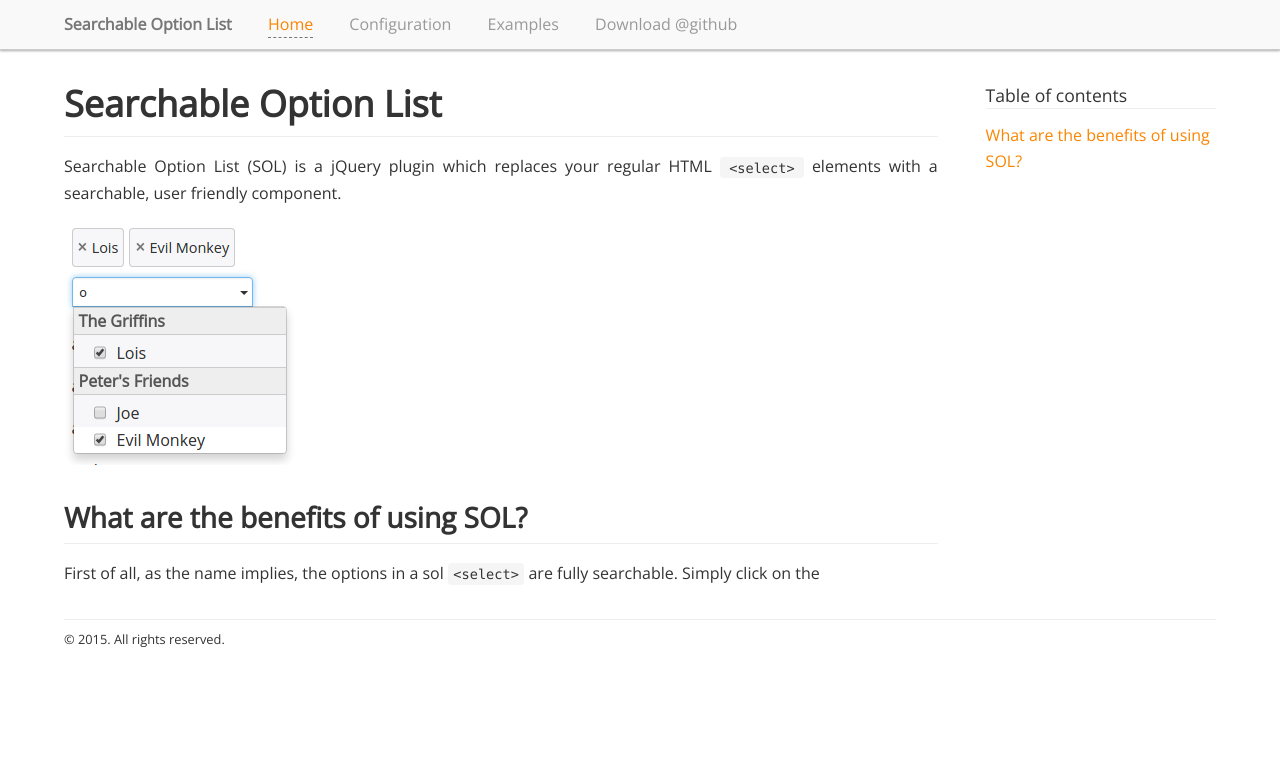
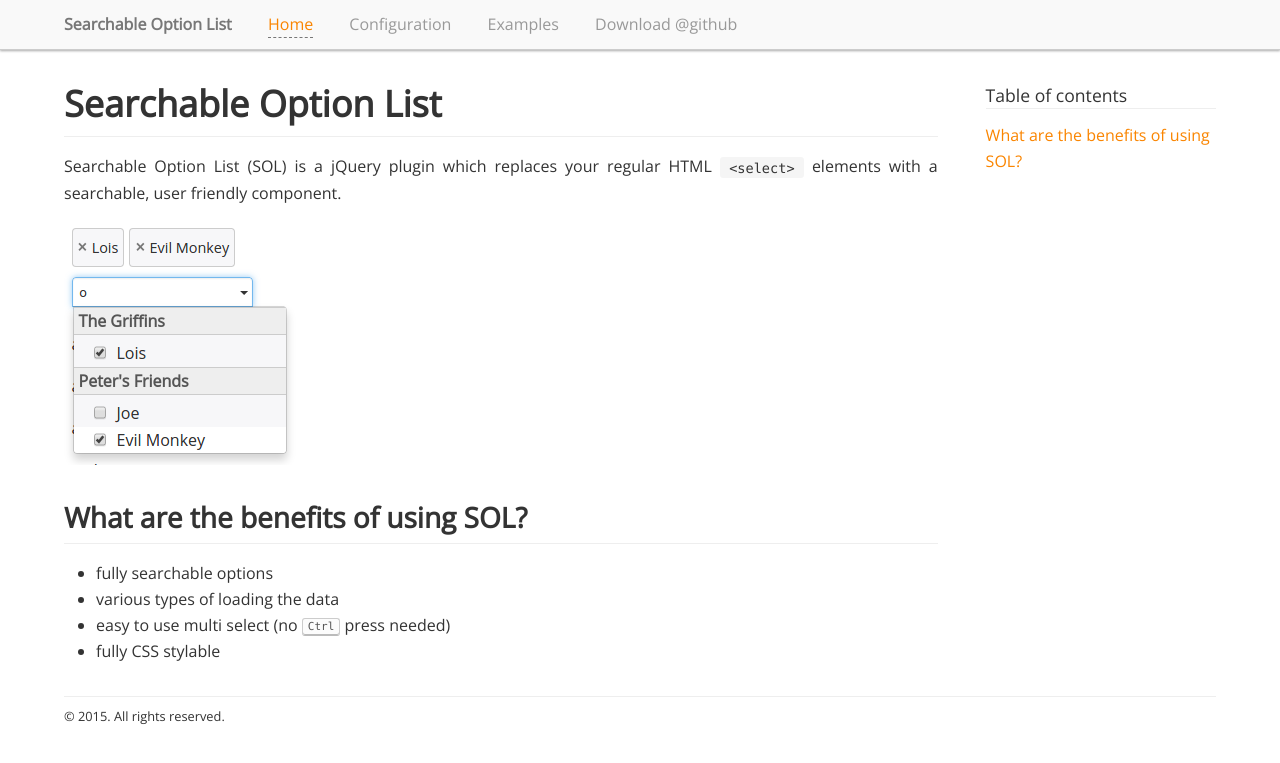
Before and after one commit to pbauerochse/searchable-option-list, a Jekyll site: the page built from index.md, in a window 1280 px wide. Shown: the top 763 px of the page. Built offline with Jekyll 4.4.1, drawn with Linux system fonts in a browser that asks for light colours; nearby versions of some CDN libraries; Markdown is read by kramdown in place of the engine named in the settings.

Commit message:
more docs

```diff
--- a/css/styles.css
+++ b/css/styles.css
@@ -121,6 +121,10 @@ nav ul li:not(:last-of-type) {
     text-align: justify;
 }
 
+#main-content ul {
+    list-style: initial;
+}
+
 aside {
     margin: 2em 0;
 }
--- a/index.md
+++ b/index.md
@@ -13,4 +13,7 @@ Searchable Option List (SOL) is a jQuery plugin which replaces your regular HTML
 
 ## What are the benefits of using SOL?
 
-First of all, as the name implies, the options in a sol `<select>` are fully searchable. Simply click on the
+- fully searchable options
+- various types of loading the data
+- easy to use multi select (no <kbd>Ctrl</kbd> press needed)
+- fully CSS stylable
```
Also changed, not shown: configuration.md (+23 -1 lines).
